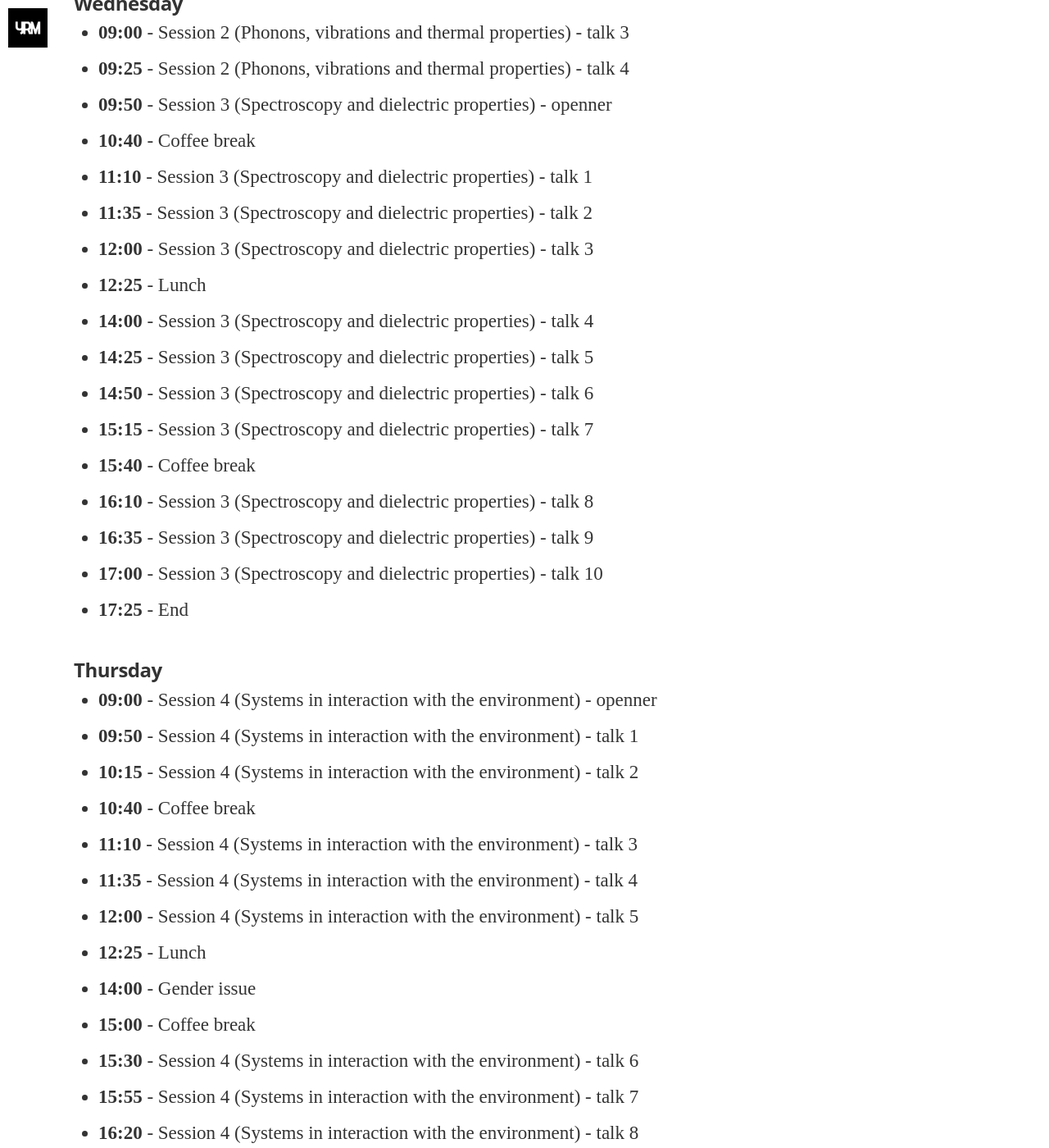
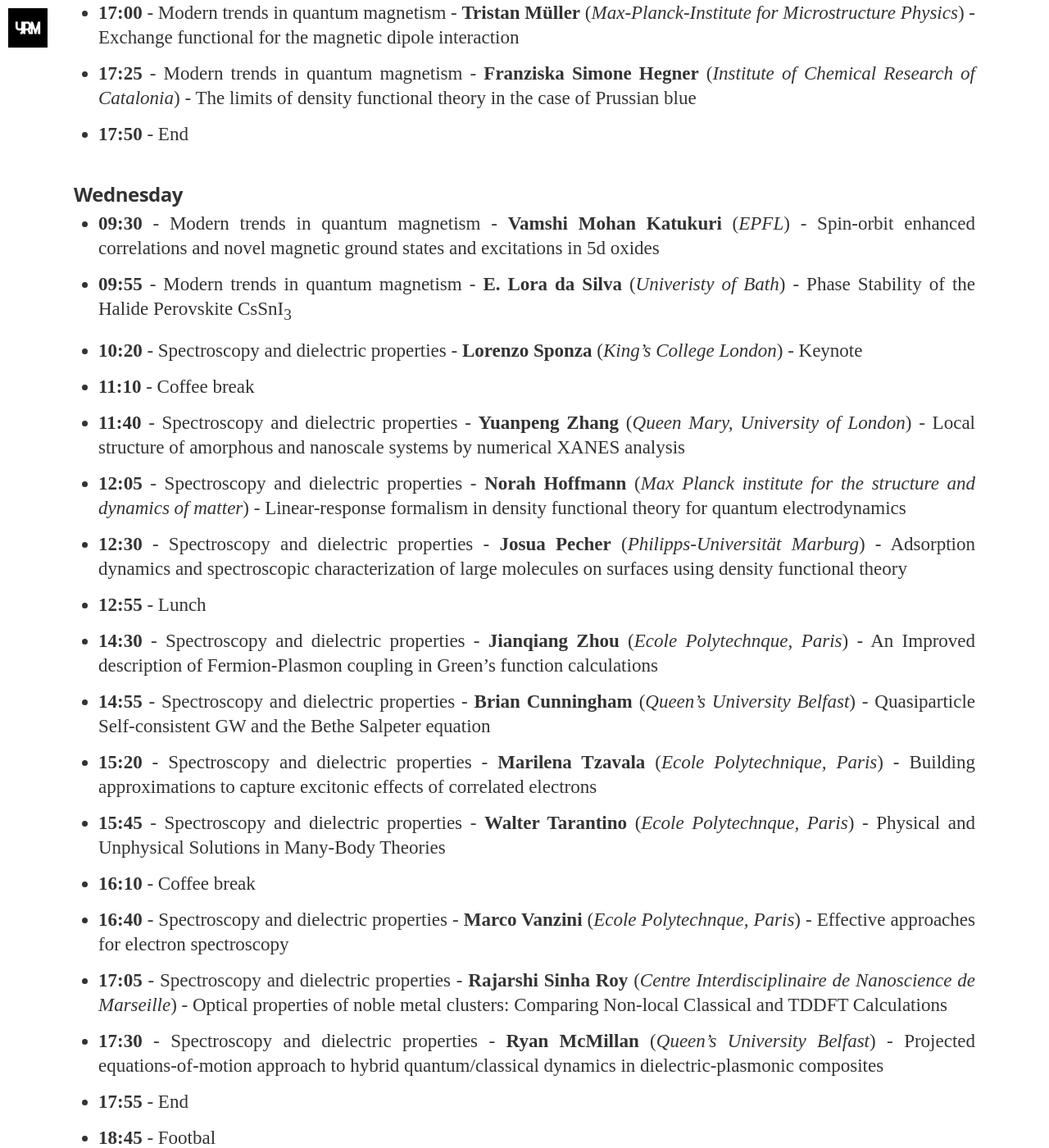
Before and after one commit to yrm2016/Website-source, a Jekyll site: the page built from program.md, in a window 1280 px wide and 1400 px high, scrolled down 3866 px. Shown: the whole window at 82% size. Built offline with Jekyll 4.4.1, drawn with Linux system fonts in a browser that asks for light colours; nearby versions of some CDN libraries; some web fonts are replaced; Markdown is read by kramdown in place of the engine named in the settings; some of the changed text lies outside the part shown.

Commit message:
programme update

```diff
--- a/_layouts/page.html
+++ b/_layouts/page.html
@@ -51,7 +51,7 @@
 		  &nbsp;&nbsp;·&nbsp;&nbsp;
 		  <a href="/about/">About</a>
 		  &nbsp;&nbsp;·&nbsp;&nbsp;
-		  <a href="/program/">Program</a>
+		  <a href="/program/">Programme</a>
 		  &nbsp;&nbsp;·&nbsp;&nbsp;
 		  <a href="/venue/">Venue</a>
 		  &nbsp;&nbsp;·&nbsp;&nbsp;
--- a/index.html
+++ b/index.html
@@ -18,7 +18,7 @@ layout: default
 	  &nbsp;&nbsp;·&nbsp;&nbsp;
       <a href="/about/">About</a>
       &nbsp;&nbsp;·&nbsp;&nbsp;
-      <a href="/program/">Program</a>
+      <a href="/program/">Programme</a>
       &nbsp;&nbsp;·&nbsp;&nbsp;
       <a href="/venue/">Venue</a>
       &nbsp;&nbsp;·&nbsp;&nbsp;
--- a/program.md
+++ b/program.md
@@ -9,10 +9,10 @@ image: /assets/images/maxresdefault.jpg
 
 The program of the meeting is divided in five thematic sessions:
 
-* Session 1 : **Modern trends in quantum magnetism** <br>
+* Session 1 : **Phonons, vibrations and thermal properties** <br>
+The coupling between electronic and lattice degrees of freedom is at the heart of a wide range of fundamental phenomena such as, thermoelectricity, conventional superconductivity, hot carrier effects relevant, for instance, to the energy industry (storage, transmission and conversion). As the required accuracy of quantitative predictions increases with the technological progress, the reliability and physical validity of some approximations made in this field are questioned, leading to the development of more advanced yet expensive methods.
+* Session 2 : **Modern trends in quantum magnetism** <br>
   Quantum magnetism in real materials arises from the interaction at the atomic scale between spin degrees of freedom. It is at the origin of several remarkable phenomena such as unconventional superconductivity, spin waves, itinerant ferromagnetism, spin-liquid behaviour, frustrated-spin systems and many more. This ever growing field has promising applications in hot technological topics such as spintronics memory storage, and quantum computation.
-* Session 2 : **Phonons, vibrations and thermal properties** <br>
-  The coupling between electronic and lattice degrees of freedom is at the heart of a wide range of fundamental phenomena such as, thermoelectricity, conventional superconductivity, hot carrier effects relevant, for instance, to the energy industry (storage, transmission and conversion). As the required accuracy of quantitative predictions increases with the technological progress, the reliability and physical validity of some approximations made in this field are questioned, leading to the development of more advanced yet expensive methods.
 * Session 3 : **Spectroscopy and dielectric properties** <br>
   The study of the interaction between light and matter has a paramount importance from both a theoretical and technological point of view. Many of the most common spectroscopic techniques (photoemission, optical absorption, inelastic X-Ray scattering) can be described theoretically by means of time-dependent DFT (TDDFT), GW approximations or by solving the Bethe-Salpeter equation (BSE). The development and expansion of existing and new theories in this field is crucial to get deep insight into fundamental mechanisms at work, which may be inaccessible through other means.
 * Session 4 : **Strongly correlated electrons** <br>
@@ -42,84 +42,84 @@ Confirmed invited speakers are
 * Session 5 : **Dr. David Gao**, University College London, London, UK
 * Gender-issue talk : **Prof. Carla Molteni**, King's College London, UK
 
-## Program
+## Programme
 <br>
+
 #### Monday
-<!-- <h4 style="text-align: center;" markdown="1">Monday</h4> -->
-* **09:30** - Registration
-* **10:00** - Industry Session - talk 1 - John Hammersley (Overleaf)
-* **10:55** - Coffee
-* **11:20** - Industry Session - talk 2 - Tom Miller (IOP)
-* **12:15** - Industry Session - talk 3 - Ivan Rungger (NPL)
+
+* **09:30** - Registration and welcome speech
+* **10:00** - Industry session - **Tom Miller** (_Institute of Physics_)
+* **10:55** - Coffee break
+* **11:20** - Industry session - **John Hammersley** (_Overleaf_)
+* **12:15** - Industry session - **Ivan Rungger** (_National Physical Laboratory_)
 * **13:10** - Lunch
 * **14:40** - Q&A
-* **15:40** - Poster Session and job market
+* **15:40** - Poster session and job market
 
 #### Tuesday
-<!-- <h4 style="text-align: center;" markdown="1">Tuesday</h4> -->
-* **09:00** - Key Note speaker
-* **09:50** - Session 1 (Modern trends in quantum magnetism) - openner
-* **10:40** - Coffee Break
-* **11:10** - Session 1 (Modern trends in quantum magnetism) - talk 1
-* **11:35** - Session 1 (Modern trends in quantum magnetism) - talk 2
-* **12:00** - Session 1 (Modern trends in quantum magnetism) - talk 3
-* **12:25** - Session 1 (Modern trends in quantum magnetism) - talk 4
-* **12:50** - Lunch
-* **14:20** - Session 1 (Modern trends in quantum magnetism) - talk 5
-* **14:45** - Session 1 (Modern trends in quantum magnetism) - talk 6
-* **15:10** - Coffee
-* **15:40** - Session 2 (Phonons, vibrations and thermal properties) - openner
-* **16:30** - Session 2 (Phonons, vibrations and thermal properties) - talk 1
-* **16:55** - Session 2 (Phonons, vibrations and thermal properties) - talk 2
-* **17:20** - End
-* **Sport events**
+
+* **09:30** - Introductory talk - **Chiara Gattinoni** (_University College London_) -
+* **10:20** -  Phonons, vibrations and thermal properties - **Giorgia Fugallo** (_Ecole Polytechnque, Paris_) - Keynote
+* **11:10** - Coffee break
+* **11:40** -  Phonons, vibrations and thermal properties - **Jarvist Moore Frost** (_University of Bath_) - Disorder in Semiconductors for Photovoltaics
+* **12:05** -  Phonons, vibrations and thermal properties - **Alex Aziz** (_University of Reading_) - Electronic and phonon transport in shandite-structured Ni<sub>3</sub>Sn<sub>2</sub>S<sub>2</sub>
+* **12:30** -  Phonons, vibrations and thermal properties - **Nicholas Pike** (_University of Liege_) - Boltzmann Transport Calculations in Systems with Electron-phonon Coupling
+* **12:55** -  Phonons, vibrations and thermal properties - **Marios Zacharias** (_University of Oxford_) - Stochastic approach to phonon-assisted optical absorption
+* **13:20** - Lunch
+* **14:50** -  Phonons, vibrations and thermal properties - **Carla Verdi** (_University of Oxford_) - Fröhlich electron-phonon coupling from first principles
+* **15:15** -  Phonons, vibrations and thermal properties - **Pierre-François Lory** (_EPFL_) - Lattice dynamic and thermal conductivity in complex metallic alloys
+* **15:40** - Coffee break
+* **16:10** - Modern trends in quantum magnetism - **Florian Eich** (_MPI, Structure and Dynamics of Matter, Hamburg_) - Keynote
+* **17:00** - Modern trends in quantum magnetism - **Tristan Müller** (_Max-Planck-Institute for Microstructure Physics_) - Exchange functional for the magnetic dipole interaction
+* **17:25** - Modern trends in quantum magnetism - **Franziska Simone Hegner** (_Institute of Chemical Research of Catalonia_) - The limits of density functional theory in the case of Prussian blue
+* **17:50** - End
 
 #### Wednesday
-<!-- <h4 style="text-align: center;" markdown="1">Wednesday</h4> -->
-* **09:00** - Session 2 (Phonons, vibrations and thermal properties) - talk 3
-* **09:25** - Session 2 (Phonons, vibrations and thermal properties) - talk 4
-* **09:50** - Session 3 (Spectroscopy and dielectric properties) - openner
-* **10:40** - Coffee break
-* **11:10** - Session 3 (Spectroscopy and dielectric properties) - talk 1
-* **11:35** - Session 3 (Spectroscopy and dielectric properties) - talk 2
-* **12:00** - Session 3 (Spectroscopy and dielectric properties) - talk 3
-* **12:25** - Lunch
-* **14:00** - Session 3 (Spectroscopy and dielectric properties) - talk 4
-* **14:25** - Session 3 (Spectroscopy and dielectric properties) - talk 5
-* **14:50** - Session 3 (Spectroscopy and dielectric properties) - talk 6
-* **15:15** - Session 3 (Spectroscopy and dielectric properties) - talk 7
-* **15:40** - Coffee break
-* **16:10** - Session 3 (Spectroscopy and dielectric properties) - talk 8
-* **16:35** - Session 3 (Spectroscopy and dielectric properties) - talk 9
-* **17:00** - Session 3 (Spectroscopy and dielectric properties) - talk 10
-* **17:25** - End
+
+* **09:30** - Modern trends in quantum magnetism - **Vamshi Mohan Katukuri** (_EPFL_) - Spin-orbit enhanced correlations and novel magnetic ground states and excitations in 5d oxides
+* **09:55** - Modern trends in quantum magnetism - **E. Lora da Silva** (_Univeristy of Bath_) - Phase Stability of the Halide Perovskite CsSnI<sub>3</sub>
+* **10:20** - Spectroscopy and dielectric properties - **Lorenzo Sponza** (_King's College London_) - Keynote
+* **11:10** - Coffee break
+* **11:40** - Spectroscopy and dielectric properties - **Yuanpeng Zhang** (_Queen Mary,  University of London_) - Local structure of amorphous and nanoscale systems by numerical XANES analysis
+* **12:05** - Spectroscopy and dielectric properties - **Norah Hoffmann** (_Max Planck institute for the structure and dynamics of matter_) - Linear-response formalism in density functional theory for quantum electrodynamics
+* **12:30** - Spectroscopy and dielectric properties - **Josua Pecher** (_Philipps-Universität Marburg_) - Adsorption dynamics and spectroscopic characterization of large molecules on surfaces using density functional theory
+* **12:55** - Lunch
+* **14:30** - Spectroscopy and dielectric properties - **Jianqiang Zhou** (_Ecole Polytechnque, Paris_) - An Improved description of Fermion-Plasmon coupling in Green's function calculations
+* **14:55** - Spectroscopy and dielectric properties - **Brian Cunningham** (_Queen's University Belfast_) - Quasiparticle Self-consistent GW and the Bethe Salpeter equation
+* **15:20** - Spectroscopy and dielectric properties - **Marilena Tzavala** (_Ecole Polytechnique, Paris_) - Building approximations to capture excitonic effects of correlated electrons
+* **15:45** - Spectroscopy and dielectric properties - **Walter Tarantino** (_Ecole Polytechnque, Paris_) - Physical and Unphysical Solutions in Many-Body Theories
+* **16:10** - Coffee break
+* **16:40** - Spectroscopy and dielectric properties - **Marco Vanzini** (_Ecole Polytechnque, Paris_) - Effective approaches for electron spectroscopy
+* **17:05** - Spectroscopy and dielectric properties - **Rajarshi Sinha Roy** (_Centre Interdisciplinaire de Nanoscience de Marseille_) - Optical properties of noble metal clusters: Comparing Non-local Classical and TDDFT Calculations
+* **17:30** - Spectroscopy and dielectric properties - **Ryan McMillan** (_Queen's University Belfast_) - Projected equations-of-motion approach to hybrid quantum/classical dynamics in dielectric-plasmonic composites
+* **17:55** - End
+* **18:45** - Footbal
 
 #### Thursday
-<!-- <h4 style="text-align: center;" markdown="1">Thursday</h4> -->
-* **09:00** - Session 4 (Systems in interaction with the environment) - openner
-* **09:50** - Session 4 (Systems in interaction with the environment) - talk 1
-* **10:15** - Session 4 (Systems in interaction with the environment) - talk 2
+
+* **09:00** - Strongly correlated electrons - **James LeBlanc** (_University of Michigan_) - Keynote
+* **09:50** - Strongly correlated electrons - **Stefano Di Sabatino** (_Ecole Polytechnque, Paris_) - Photoemission Spectra from Reduced Density Matrices: the Band Gap in Strongly Correlated Systems
+* **10:15** - Strongly correlated electrons - **Paul Sharp** (_Univeristy of York_) - The Metric Space Approach to Quantum Mechanics
 * **10:40** - Coffee break
-* **11:10** - Session 4 (Systems in interaction with the environment) - talk 3
-* **11:35** - Session 4 (Systems in interaction with the environment) - talk 4
-* **12:00** - Session 4 (Systems in interaction with the environment) - talk 5
+* **11:10** - Strongly correlated electrons - **Swagata Acharya** (_Indian Institute of Technology_) - Do Soft Electronic Fluctuations Drive p-Wave Pairing in Sr<sub>2</sub>RuO<sub>4</sub>?
+* **11:35** - Strongly correlated electrons - **Daniel Karlsson** (_Jyväskylä University_) - Partial Phi-derivability and analytic properties in many-body perturbation theory, and implications for sum rules
+* **12:00** - Strongly correlated electrons - **Lorenzo Cevolani** (_Institut d'Optique Graduate School_) - Dynamics of correlations in long-range quantum systems
 * **12:25** - Lunch
-* **14:00** - Gender issue
+* **14:00** - Gender issues talk
 * **15:00** - Coffee break
-* **15:30** - Session 4 (Systems in interaction with the environment) - talk 6
-* **15:55** - Session 4 (Systems in interaction with the environment) - talk 7
-* **16:20** - Session 4 (Systems in interaction with the environment) - talk 8
+* **15:30** - Strongly correlated electrons - **Jaakko Nissinen** (_Instituut-Lorentz for Theoretical Physics_) - Two-dimensional quantum liquid crystals
+* **15:55** - Strongly correlated electrons - **Sophie  Chauvin** (_Ecole Polytechnique, Paris_) - Correlation effects in the extended Hubbard model on a triangular lattice from Extended Dynamical Mean Field Theory: Single-particle spectra and screening
+* **16:20** - Strongly correlated electrons - **Miroslav Hopjan** (_Lund University_) - TDDFT+NEGF approximations for time-dependent Hubbard-type Hamiltonians
 * **16:45** - End
-* **Social dinner**
+* **20:00** - Social dinner
 
 #### Friday
-<!-- <h4 style="text-align: center;" markdown="1">Friday</h4> -->
-* **09:00** - Session 5 (Systems in interaction with the environment) - opener
-* **09:50** - Session 5 (Systems in interaction with the environment) - talk 1
-* **10:15** - Session 5 (Systems in interaction with the environment) - talk 2
+
+* **09:50** - Systems in interaction with the environment - **Charline Lema** (_University of Maine_) - A multi-scale description of the irradiation from quantum mechanics to molecular mechanics
+* **10:15** - Systems in interaction with the environment - **Outi Vilhelmiina Kontkanen** (_Universite de Mons_) - Modeling of perylene monoimide based dye molecules and NiO (100) for p-type dye sensitized solar cells
 * **10:40** - Coffee break
-* **11:10** - Session 5 (Systems in interaction with the environment) - talk 3
-* **11:35** - Session 5 (Systems in interaction with the environment) - talk 4
-* **12:00** - Session 5 (Systems in interaction with the environment) - talk 5
+* **11:10** - Systems in interaction with the environment - **Bastien Belzunces** (_Université Paul Sabatier_) - Pesticide interaction with environmentally important cations: A molecular dynamics and DFT study of metamitron and fenhexamid
+* **11:35** - Systems in interaction with the environment - **Silvio Pipolo** (_Universite Pierre et Marie Curie_) - Time-Dependent Configuration Interaction Single (TD-CIS) for Molecules Close to Nanoparticles
+* **12:00** - Systems in interaction with the environment - **Tim Joachim Zuehlsdorff** (_University of Cambridge_) - Studying excitations of organic chromophores in complex environments
 * **12:25** - Farewell
 * **13:00** - End
```
Also changed, not shown: other parts of program.md (+1 -1 lines), 8 other files.
